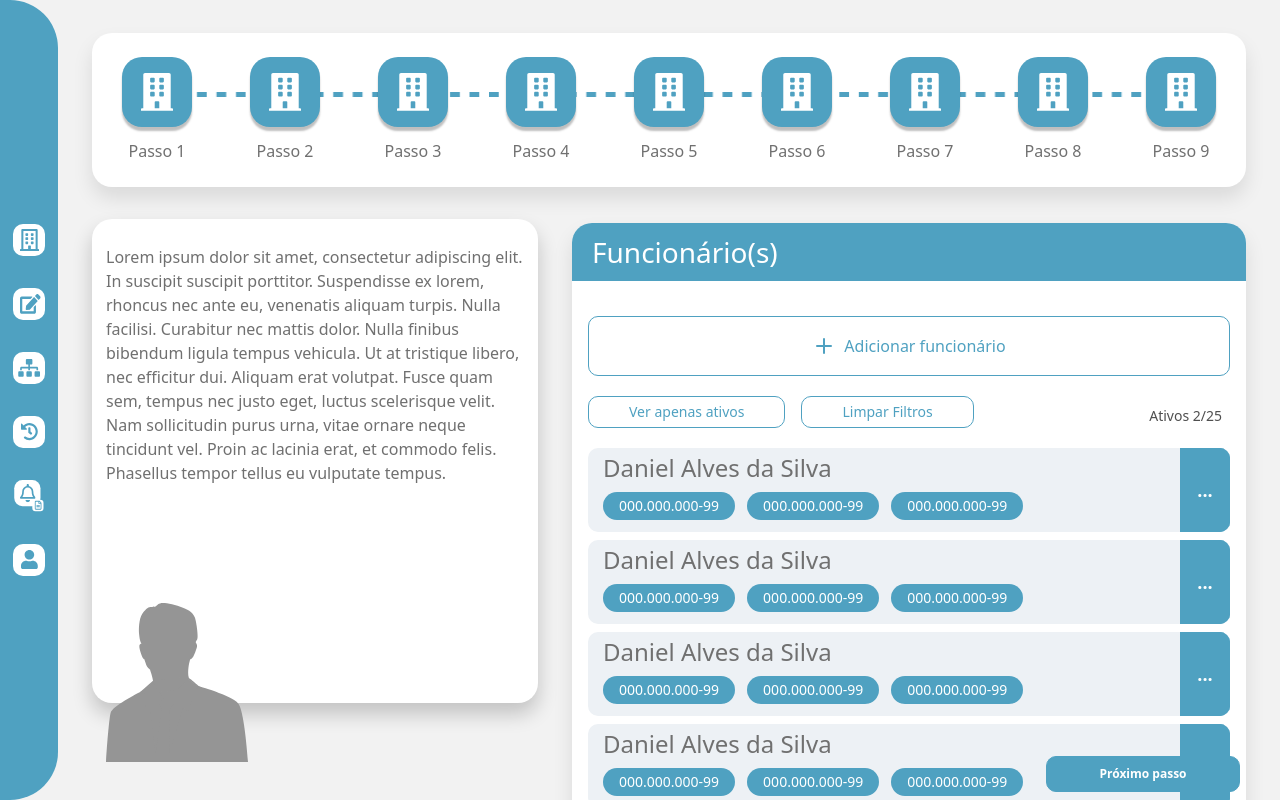
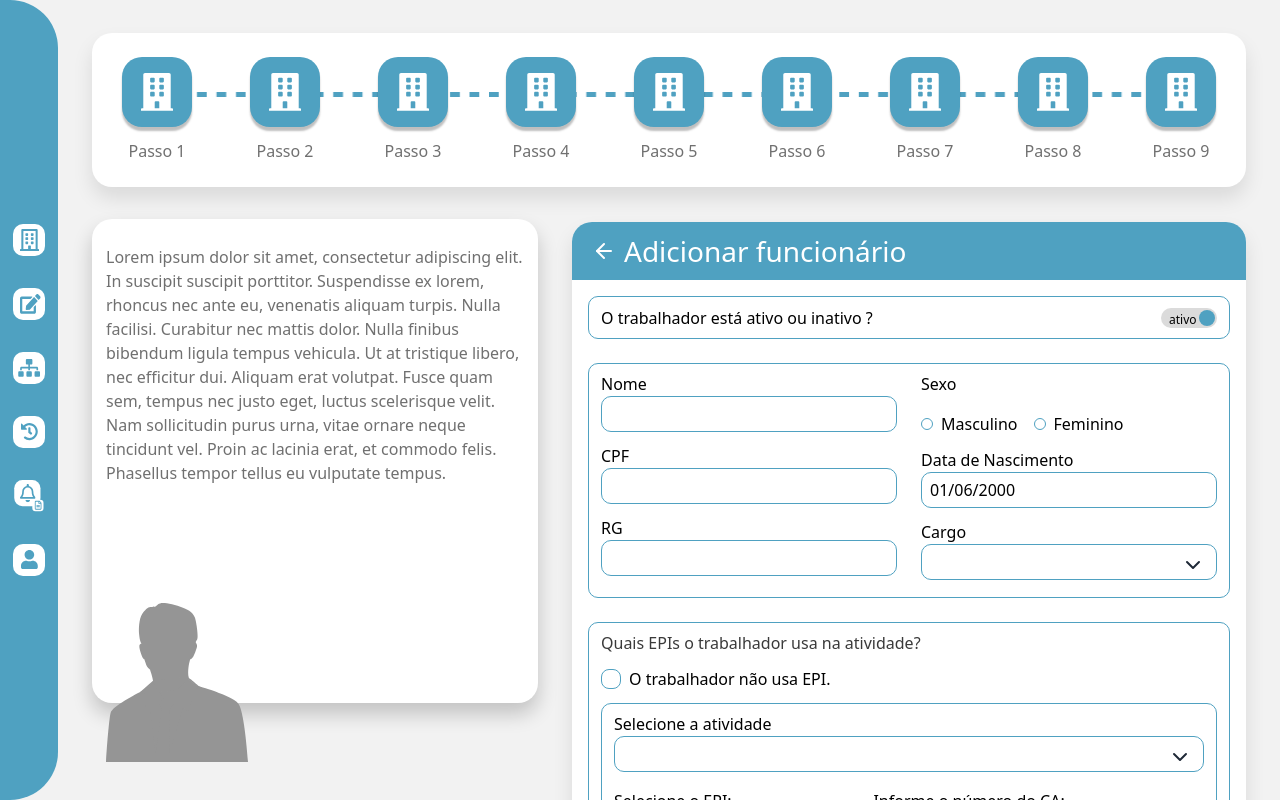
Before and after one commit to zkauansantos/SEA-test, a React (Vite) app: page / in a window 1280 px wide. Both pictures are taken after a click on the button "Adicionar funcionário". Shown: the top 800 px of the page. Built offline with nearby package versions, Linux system fonts and the light colour scheme.

Commit message:
feat: init integration withreact-hook-form

```diff
--- a/src/app/components/EmployeesList.tsx
+++ b/src/app/components/EmployeesList.tsx
@@ -4,17 +4,24 @@ import Switch from "react-switch";
 import Button from "./Button";
 import EmployeeCard from "./EmployeeCard";
 
-export default function EmployeesList() {
+interface EmployeesListProps {
+  onShowForm: () => void;
+}
+
+export default function EmployeesList({ onShowForm }: EmployeesListProps) {
   const [isConclused, setIsConclused] = useState(false);
 
   return (
-    <div className='w-full h-full flex flex-col gap-[35px] rounded-[20px] overflow-hidden bg-white shadow-[0px_11px_20px_0px_rgba(0,0,0,0.1)]'>
+    <div className='w-full h-full max-h-[487px] flex flex-col gap-[35px] rounded-[20px] overflow-hidden bg-white shadow-[0px_11px_20px_0px_rgba(0,0,0,0.1)]'>
       <header className=' bg-blue-theme w-full pl-5 py-2'>
         <h2 className='text-white text-[28px]'>Funcionário(s)</h2>
       </header>
 
       <div className='px-4'>
-        <Button className='mt-0 h-[60px] flex items-center justify-center gap-2 text-blue-theme'>
+        <Button
+          onClick={onShowForm}
+          className='mt-0 h-[60px] flex items-center justify-center gap-2 text-blue-theme'
+        >
           <Plus />
           <span>Adicionar funcionário</span>
         </Button>
@@ -30,7 +37,7 @@ export default function EmployeesList() {
           </span>
         </div>
 
-        <div className='overflow-y-auto space-y-2 h-[355px] w-full mt-5 gap-2'>
+        <div className='overflow-y-auto space-y-2 h-[180px] w-full mt-5 gap-2'>
           {Array.from(Array(5)).map((_, i) => (
             <EmployeeCard key={i} />
           ))}
--- /dev/null
+++ b/src/app/components/ErrorFeedback.tsx
@@ -0,0 +1,14 @@
+import { XIcon } from "lucide-react";
+
+interface ErrorFeedbackProps {
+  message: string;
+}
+
+export default function ErrorFeedback({ message }: ErrorFeedbackProps) {
+  return (
+    <div className='flex items-center gap-1 mt-2 text-red-900'>
+      <XIcon className='h-[12px] w-[12px]' />
+      <span className='text-xs'>{message}</span>
+    </div>
+  );
+}
--- a/src/app/components/Form/components/Checkbox.tsx
+++ b/src/app/components/Form/components/Checkbox.tsx
@@ -1,18 +1,21 @@
 import * as RdxCheckbox from "@radix-ui/react-checkbox";
-import { useState } from "react";
 
-interface CheckboxProps extends RdxCheckbox.CheckboxProps {}
+interface CheckboxProps extends RdxCheckbox.CheckboxProps {
+  onChanges: (value: boolean | string) => void;
+}
 
-export default function Checkbox({ placeholder, ...props }: CheckboxProps) {
-  const [, setIsChecked] = useState(false);
-
+export default function Checkbox({
+  onChanges,
+  placeholder,
+  ...props
+}: CheckboxProps) {
   return (
     <div className='flex items-center gap-2'>
       <RdxCheckbox.Root
         {...props}
         className='flex border border-blue-theme h-[20px] w-[20px] appearance-none items-center justify-center rounded-[8px] outline-none data-[state=checked]:bg-blue-theme '
         id={placeholder}
-        onCheckedChange={(v) => setIsChecked(v as boolean)}
+        onCheckedChange={(v) => onChanges(!v)}
       />
       <label htmlFor={placeholder}>{placeholder}</label>
     </div>
--- a/src/app/components/Form/components/DatePickerInput.tsx
+++ b/src/app/components/Form/components/DatePickerInput.tsx
@@ -3,6 +3,7 @@ import * as Popover from "@radix-ui/react-popover";
 import cn from "../../../../utils/cn";
 import formatDate from "../../../../utils/formatDate";
 import DatePicker from "../../DatePicker";
+import ErrorFeedback from "../../ErrorFeedback";
 
 interface DatePickerInputProps {
   className?: string;
@@ -15,8 +16,11 @@ export default function DatePickerInput({
   className,
   error,
   onChange,
+  value,
 }: DatePickerInputProps) {
-  const [selectedDate, setSelectedDate] = useState<Date | undefined>(undefined);
+  const [selectedDate, setSelectedDate] = useState<Date | undefined>(
+    value ?? undefined
+  );
 
   function handleChangeDate(date: Date) {
     setSelectedDate(date);
@@ -48,6 +52,8 @@ export default function DatePickerInput({
           />
         </Popover.Content>
       </Popover.Root>
+
+      {error && <ErrorFeedback message={error} />}
     </div>
   );
 }
--- a/src/app/components/Form/components/Input.tsx
+++ b/src/app/components/Form/components/Input.tsx
@@ -1,12 +1,14 @@
-import { ComponentProps } from "react";
+import { ComponentProps, forwardRef } from "react";
 import cn from "../../../../utils/cn";
+import ErrorFeedback from "../../ErrorFeedback";
 
 interface InputProps extends ComponentProps<"input"> {
   label?: string;
-  className?: string;
+  error?: string;
 }
 
-export default function Input({ label, className, ...props }: InputProps) {
+const Input = forwardRef<HTMLInputElement, InputProps>(
+  ({ error, label, className, ...props }, ref) => {
     return (
       <label
         htmlFor='id'
@@ -14,14 +16,22 @@ export default function Input({ label, className, ...props }: InputProps) {
       >
         {label}
         <input
+          ref={ref}
           {...props}
           type='text'
           id='id'
           className={cn(
             "outline-none border border-blue-theme w-full rounded-[10px] h-[36px] px-2",
-          className
+            className,
+            error && "!border-red-900"
           )}
         />
+
+        {error && <ErrorFeedback message={error} />}
       </label>
     );
   }
+);
+
+Input.displayName = "Input";
+export default Input;
--- a/src/app/components/Form/components/Radio.tsx
+++ b/src/app/components/Form/components/Radio.tsx
@@ -1,29 +1,43 @@
 import * as RadioGroup from "@radix-ui/react-radio-group";
+import cn from "../../../../utils/cn";
+import ErrorFeedback from "../../ErrorFeedback";
 
 interface RadioProps {
   options: {
     value: string;
     label: string;
   }[];
+  error?: string;
+  onChange: (value: string) => void;
 }
 
-export default function Radio({ options }: RadioProps) {
+export default function Radio({ error, options, onChange }: RadioProps) {
   return (
     <RadioGroup.Root
-      className='flex items-center gap-4'
-      defaultValue='default'
+      className='flex flex-col '
       aria-label='View density'
+      onValueChange={(value) => onChange(value)}
     >
+      <div className='flex items-center gap-4'>
         {options.map((opt) => (
           <div key={opt.value} className='flex items-center gap-2'>
             <RadioGroup.Item
-            className='bg-white w-[12px] h-[12px] rounded-full border border-blue-theme outline-none cursor-default data-[state=checked]:bg-blue-theme'
+              className={cn(
+                "bg-white w-[12px] h-[12px] rounded-full border",
+                "border-blue-theme outline-none cursor-default data-[state=checked]:bg-blue-theme",
+                error && "!border-red-900"
+              )}
               value={opt.value}
               id={opt.label}
             />
-          <label htmlFor={opt.label}>{opt.label}</label>
+            <label htmlFor={opt.label} className={cn(error && "text-red-900")}>
+              {opt.label}
+            </label>
           </div>
         ))}
+      </div>
+
+      {error && <ErrorFeedback message={error} />}
     </RadioGroup.Root>
   );
 }
--- a/src/app/components/Form/components/Select.tsx
+++ b/src/app/components/Form/components/Select.tsx
@@ -3,12 +3,13 @@ import * as RdxSelect from "@radix-ui/react-select";
 import { ChevronDownIcon, ChevronUpIcon } from "lucide-react";
 
 import cn from "../../../../utils/cn";
+import ErrorFeedback from "../../ErrorFeedback";
 
 interface SelectProps {
   className?: string;
   value?: string;
+  error?: string;
   onChange?: (value: string) => void;
-  placeholder?: string;
   options: {
     value: string;
     label: string;
@@ -19,6 +20,7 @@ export default function Select({
   className,
   options,
   value,
+  error,
   onChange,
 }: SelectProps) {
   const [, setSelectedValue] = useState(value);
@@ -35,7 +37,8 @@ export default function Select({
           <RdxSelect.Trigger
             className={cn(
               "w-full rounded-[10px] border border-blue-theme px-3 h-[36px] outline-none text-left",
-              className
+              className,
+              error && "!border-red-900"
             )}
           >
             <RdxSelect.Value />
@@ -70,6 +73,8 @@ export default function Select({
           </RdxSelect.Portal>
         </RdxSelect.Root>
       </div>
+
+      {error && <ErrorFeedback message={error} />}
     </div>
   );
 }
--- a/src/app/components/Form/index.tsx
+++ b/src/app/components/Form/index.tsx
@@ -1,6 +1,5 @@
-import { useState } from "react";
 import Switch from "react-switch";
-
+import { Controller } from "react-hook-form";
 import { ArrowLeft } from "lucide-react";
 
 import Button from "../Button";
@@ -8,27 +7,46 @@ import Input from "./components/Input";
 import Select from "./components/Select";
 import Checkbox from "./components/Checkbox";
 import Radio from "./components/Radio";
+import useFormController from "./useFormController";
+import DatePickerInput from "./components/DatePickerInput";
 
-export default function Form() {
-  const [isActive, setIsActive] = useState(false);
+interface FormProps {
+  onBackDashBoard: () => void;
+}
+
+export default function Form({ onBackDashBoard }: FormProps) {
+  const { control, handleSubmit, register, errors } = useFormController();
 
   return (
     <div className='flex-1 rounded-[20px] overflow-hidden bg-white shadow-[0px_11px_20px_0px_rgba(0,0,0,0.1)]'>
       <header className=' bg-blue-theme w-full pl-5 py-2 text-white text-[28px] flex items-center gap-2'>
+        <button onClick={onBackDashBoard}>
           <ArrowLeft />
+        </button>
         <h2>Adicionar funcionário</h2>
       </header>
 
-      <div className='px-4 pb-6'>
+      <div className='px-4 pb-6' onSubmit={handleSubmit}>
         <form>
           <div className='mt-4 h-[43px] px-3 flex items-center justify-between rounded-[10px] border border-blue-theme w-full'>
             <span>O trabalhador está ativo ou inativo ?</span>
 
+            <Controller
+              control={control}
+              name='isActive'
+              defaultValue={true}
+              render={({ field: { onChange, value } }) => (
                 <Switch
-              onChange={() => setIsActive((prev) => !prev)}
-              checked={isActive}
-              checkedIcon={<></>}
-              uncheckedIcon={<></>}
+                  onChange={(newValue) => onChange(newValue)}
+                  checked={Boolean(value)}
+                  checkedIcon={
+                    <span className='text-xs left-2 top-1 absolute'>ativo</span>
+                  }
+                  uncheckedIcon={
+                    <span className='text-xs right-0.5 top-0.5 absolute'>
+                      inativo
+                    </span>
+                  }
                   height={20}
                   handleDiameter={16}
                   offHandleColor='#4FA1C1'
@@ -36,13 +54,27 @@ export default function Form() {
                   offColor='#DBDBDB'
                   onColor='#DBDBDB'
                 />
+              )}
+            />
           </div>
 
-          <div className='mt-6 grid-cols-2 gap-6 grid w-full border border-blue-theme h-[235px] rounded-[10px] px-3 py-2'>
+          <div className='mt-6 grid-cols-2 place-items-start gap-6 grid w-full border border-blue-theme min-h-[235px] rounded-[10px] px-3 py-2'>
             <div className='flex flex-col items-center justify-center gap-3 w-full'>
-              <Input label='Nome' />
-              <Input label='CPF' />
-              <Input label='RG' />
+              <Input
+                label='Nome'
+                {...register("name")}
+                error={errors.name?.message}
+              />
+              <Input
+                label='CPF'
+                {...register("cpf")}
+                error={errors.cpf?.message}
+              />
+              <Input
+                label='RG'
+                {...register("rg")}
+                error={errors.rg?.message}
+              />
             </div>
 
             <div className='flex flex-col items-center justify-center gap-3 w-full'>
@@ -50,56 +82,117 @@ export default function Form() {
                 <span>Sexo</span>
 
                 <div className='flex items-center gap-8'>
+                  <Controller
+                    control={control}
+                    name='genre'
+                    render={({ field: { onChange } }) => (
                       <Radio
+                        error={errors.name?.message}
+                        onChange={onChange}
                         options={[
                           { value: "M", label: "Masculino" },
                           { value: "F", label: "Feminino" },
                         ]}
                       />
+                    )}
+                  />
                 </div>
               </div>
 
-              <Input label='Data de Nascimento' />
+              <Controller
+                control={control}
+                defaultValue={new Date(2000, 5)}
+                name='dateOfBirth'
+                render={({ field: { value, onChange } }) => (
+                  <DatePickerInput onChange={onChange} value={value} />
+                )}
+              />
 
               <div className='w-full'>
                 <span>Cargo</span>
-                <Select options={[{ value: "1", label: "Eletricista" }]} />
+                <Controller
+                  control={control}
+                  name='empPosition'
+                  render={({ field: { onChange, value } }) => (
+                    <Select
+                      error={errors.empPosition?.message}
+                      onChange={onChange}
+                      value={value}
+                      options={[{ value: "1", label: "Eletricista" }]}
+                    />
+                  )}
+                />
               </div>
             </div>
           </div>
 
-          <div className='mt-6 gap-6 w-full border border-blue-theme h-[294px] rounded-[10px] px-3 py-2'>
+          <div className='mt-6 gap-6 w-full border border-blue-theme min-h-[294px] rounded-[10px] px-3 py-2'>
             <span className='font-medium text-gray-theme300'>
               Quais EPIs o trabalhador usa na atividade?
             </span>
 
             <div className='my-3'>
-              <Checkbox placeholder='O trabalhador não usa EPI.' />
+              <Controller
+                control={control}
+                name='usesEPI'
+                defaultValue={true}
+                render={({ field: { onChange } }) => (
+                  <Checkbox
+                    onChanges={onChange}
+                    placeholder='O trabalhador não usa EPI.'
+                  />
+                )}
+              />
             </div>
 
-            <div className='w-full border border-blue-theme h-[159px] rounded-[10px] px-3 py-2'>
+            <div className='w-full border border-blue-theme min-h-[159px] rounded-[10px] px-3 py-2'>
               <div>
                 <span>Selecione a atividade</span>
-                <Select options={[{ value: "2", label: "Carpinteiro" }]} />
+                <Controller
+                  control={control}
+                  name='activity'
+                  render={({ field: { onChange, value } }) => (
+                    <Select
+                      error={errors.activity?.message}
+                      onChange={onChange}
+                      value={value}
+                      options={[{ value: "2", label: "Carpinteiro" }]}
+                    />
+                  )}
+                />
               </div>
 
-              <div className='flex items-center gap-3 mt-3'>
+              <div className='flex items-start gap-3 mt-3'>
                 <div className='w-full max-w-[266px]'>
                   <span>Selecione o EPI:</span>
 
+                  <Controller
+                    control={control}
+                    name='EPI'
+                    render={({ field: { onChange, value } }) => (
                       <Select
-                    placeholder='Selecione a atividade'
-                    options={[{ value: "3", label: "Calçado de segurança" }]}
+                        error={errors.EPI?.message}
+                        onChange={onChange}
+                        value={value}
+                        options={[
+                          { value: "3", label: "Calçado de Segurança" },
+                        ]}
+                      />
+                    )}
                   />
                 </div>
 
                 <div className='w-full max-w-[266px]'>
                   <span className='mb-2'>Informe o número do CA:</span>
-                  <Input placeholder='9352' />
+                  <Input
+                    placeholder='9352'
+                    {...register("numberCA")}
+                    error={errors.numberCA?.message}
+                  />
                 </div>
 
                 <Button
-                  className='mt-3 flex-1 border-none bg-transparent'
+                  className='mt-6 flex-1 border-none bg-transparent'
                   type='button'
                 >
                   Adicionar EPI
--- /dev/null
+++ b/src/app/components/Form/useFormController.ts
@@ -0,0 +1,41 @@
+import { useForm } from "react-hook-form";
+import { zodResolver } from "@hookform/resolvers/zod";
+import z from "zod";
+
+const schema = z.object({
+  isActive: z.boolean().optional(),
+  name: z.string().nonempty({ message: "O nome é obrigatório" }),
+  cpf: z.string().nonempty({ message: "O CPF é obrigatório" }),
+  rg: z.string().nonempty({ message: "O RG é obrigatório" }),
+  genre: z.string().nonempty({ message: "O Gênero é obrigatório" }),
+  dateOfBirth: z.date(),
+  empPosition: z.string().nonempty({ message: "O cargo é obrigatório" }),
+  activity: z.string().nonempty({ message: "A atividade é obrigatória" }),
+  usesEPI: z.boolean().optional(),
+  EPI: z.string().nonempty({ message: "O EPI usada é obrigatória" }),
+  numberCA: z.string().nonempty({ message: "O número do CA é obrigatório" }),
+});
+
+type FormData = z.infer<typeof schema>;
+
+export default function useFormController() {
+  const {
+    control,
+    register,
+    handleSubmit: hookFormHandleSubmit,
+    formState: { errors },
+  } = useForm<FormData>({
+    resolver: zodResolver(schema),
+  });
+
+  const handleSubmit = hookFormHandleSubmit(async (data) => {
+    console.log(data);
+  });
+
+  return {
+    handleSubmit,
+    register,
+    control,
+    errors,
+  };
+}
--- a/src/app/index.tsx
+++ b/src/app/index.tsx
@@ -5,9 +5,12 @@ import "../styles/styles.css";
 import EmployeesList from "./components/EmployeesList";
 import MultiStep from "./components/MultiStep";
 import Button from "./components/Button";
-// import Form from "./components/Form";
+import { useState } from "react";
+import Form from "./components/Form";
 
 export default function App() {
+  const [formIsVisible, setFormIsVisible] = useState(false);
+
   return (
     <div className='pr-[34px] pl-[92px] flex flex-col items-start justify-start h-full gap-8'>
       <Sidebar />
@@ -18,13 +21,19 @@ export default function App() {
 
       <div className='h-full w-full flex items-baseline gap-[34px] mb-[59px]'>
         <CommentBlock />
-        <EmployeesList />
-        {/* <Form/> */}
+        {!formIsVisible && (
+          <EmployeesList onShowForm={() => setFormIsVisible(true)} />
+        )}
+        {formIsVisible && (
+          <Form onBackDashBoard={() => setFormIsVisible(false)} />
+        )}
       </div>
 
-      <Button className='absolute right-10 bottom-2 max-w-[194px] bg-blue-theme text-white text-xs font-bold hover:bg-blue-theme/80'>
-        Próximo passo
-      </Button>
+      {!formIsVisible && (
+        <Button className='absolute right-10 bottom-2 max-w-[194px] bg-blue-theme text-white text-xs font-bold hover:bg-blue-theme/80'>
+          Próximo passo
+        </Button>
+      )}
     </div>
   );
 }
```
Lines whose indentation alone changed are shown as unchanged.
